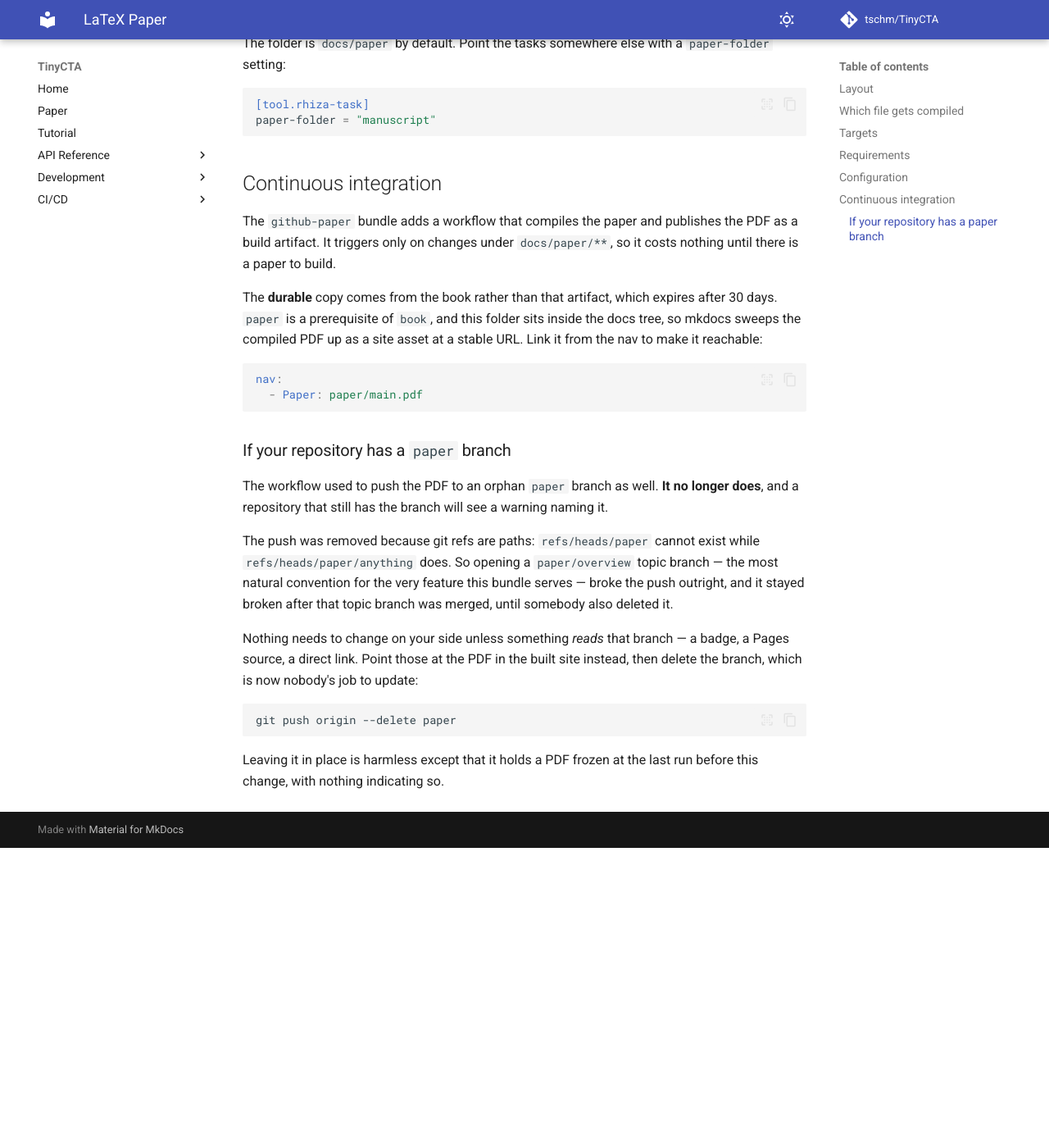
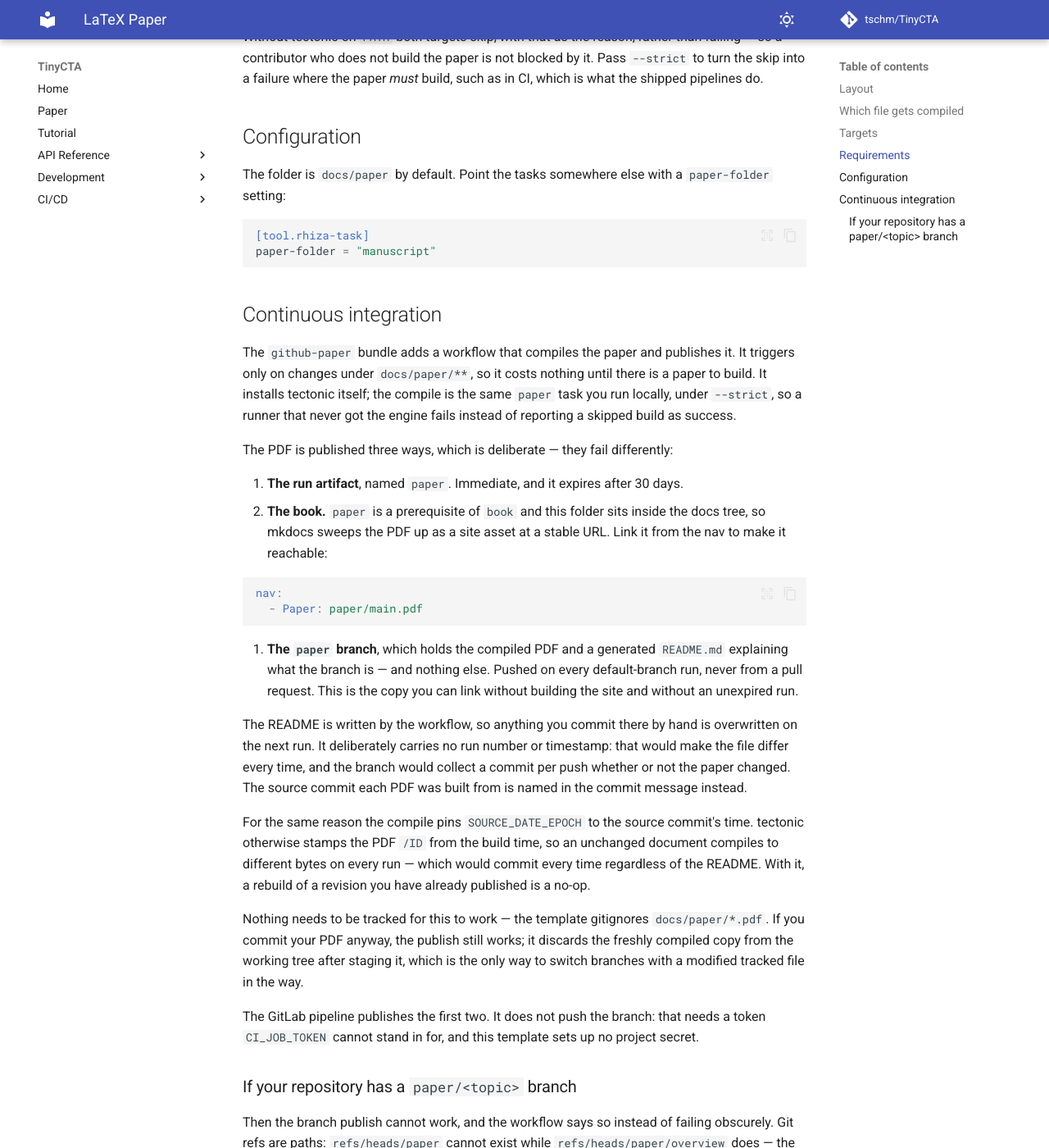
Before and after one commit to tschm/TinyCTA, an MkDocs documentation site: the page built from docs/paper/README.md, in a window 1280 px wide and 1400 px high, scrolled down 1449 px. Shown: the whole window at 82% size. Built offline with MkDocs 1.6.1 and Material for MkDocs 9.7.7, drawn with Linux system fonts in a browser that asks for light colours; comment, search, counter and statistics services are not loaded; before the commit the page ends 2483 px from its top, so only the background shows below that; some of the changed text lies outside the part shown.

Commit message:
chore: update rhiza to v1.6.0 (#912)
* chore: bump rhiza to v1.6.0

* chore: apply rhiza sync v1.6.0

````diff
--- a/docs/paper/README.md
+++ b/docs/paper/README.md
@@ -34,22 +33,30 @@
 
 | target | does |
 | --- | --- |
-| `make paper` | `latexmk -pdf -bibtex -interaction=nonstopmode` on the root document |
-| `make paper-clean` | `latexmk -C` — removes the PDF and every auxiliary file |
+| `make paper` | compiles the root document to a PDF beside its source |
+| `make paper-clean` | removes each document's PDF and auxiliary files |
 
-`latexmk` reruns pdflatex and bibtex until the cross-references and citations
-converge, so one invocation is enough however many passes the document needs. Both
-targets run with this folder as the working directory, so `\input` paths are relative
-to it and the auxiliary files land beside the source rather than at the repository
-root.
+The engine reruns the TeX pass and bibtex until the cross-references and citations
+converge, so one invocation is enough however many passes the document needs. `paper`
+runs with this folder as the working directory, so `\input` paths are relative to it
+and the output lands beside the source rather than at the repository root — which is
+what lets the book publish the PDF with no copy step.
+
+`paper-clean` is scoped by document stem: `paper.tex` authorises deleting `paper.pdf`
+and `paper.log`, while a `figures/diagram.pdf` you committed has no `.tex` beside it
+and survives.
 
 ## Requirements
 
-A LaTeX distribution providing `latexmk` — [MacTeX](https://www.tug.org/mactex/) on
-macOS, [TeX Live](https://www.tug.org/texlive/) elsewhere. Without it both targets
-skip with that as the reason rather than failing, so a contributor who does not build
-the paper is not blocked by it. Pass `--strict` to turn the skip into a failure where
-the paper *must* build, such as in CI.
+[tectonic](https://tectonic-typesetting.github.io/), a single binary that resolves
+the packages a document cites out of its own web bundle and caches them — so there is
+no TeX distribution to install and no package list to keep in step with your
+`\usepackage` lines. A cold cache needs the network; after that it does not.
+
+Without tectonic on `PATH` both targets skip, with that as the reason, rather than
+failing — so a contributor who does not build the paper is not blocked by it. Pass
+`--strict` to turn the skip into a failure where the paper *must* build, such as in
+CI, which is what the shipped pipelines do.
 
 ## Configuration
 
@@ -63,37 +70,59 @@
 
 ## Continuous integration
 
-The `github-paper` bundle adds a workflow that compiles the paper and publishes the
-PDF as a build artifact. It triggers only on changes under `docs/paper/**`, so it
-costs nothing until there is a paper to build.
+The `github-paper` bundle adds a workflow that compiles the paper and publishes it. It
+triggers only on changes under `docs/paper/**`, so it costs nothing until there is a
+paper to build. It installs tectonic itself; the compile is the same `paper` task you
+run locally, under `--strict`, so a runner that never got the engine fails instead of
+reporting a skipped build as success.
 
-The **durable** copy comes from the book rather than that artifact, which expires after
-30 days. `paper` is a prerequisite of `book`, and this folder sits inside the docs tree,
-so mkdocs sweeps the compiled PDF up as a site asset at a stable URL. Link it from the
-nav to make it reachable:
+The PDF is published three ways, which is deliberate — they fail differently:
 
-```yaml
-nav:
-  - Paper: paper/main.pdf
-```
+1. **The run artifact**, named `paper`. Immediate, and it expires after 30 days.
+2. **The book.** `paper` is a prerequisite of `book` and this folder sits inside the
+   docs tree, so mkdocs sweeps the PDF up as a site asset at a stable URL. Link it
+   from the nav to make it reachable:
 
-### If your repository has a `paper` branch
+   ```yaml
+   nav:
+     - Paper: paper/main.pdf
+   ```
 
-The workflow used to push the PDF to an orphan `paper` branch as well. **It no longer
-does**, and a repository that still has the branch will see a warning naming it.
+3. **The `paper` branch**, which holds the compiled PDF and a generated `README.md`
+   explaining what the branch is — and nothing else. Pushed on every default-branch run,
+   never from a pull request. This is the copy you can link without building the site and
+   without an unexpired run.
 
-The push was removed because git refs are paths: `refs/heads/paper` cannot exist while
-`refs/heads/paper/anything` does. So opening a `paper/overview` topic branch — the most
-natural convention for the very feature this bundle serves — broke the push outright, and
-it stayed broken after that topic branch was merged, until somebody also deleted it.
+   The README is written by the workflow, so anything you commit there by hand is
+   overwritten on the next run. It deliberately carries no run number or timestamp: that
+   would make the file differ every time, and the branch would collect a commit per push
+   whether or not the paper changed. The source commit each PDF was built from is named in
+   the commit message instead.
 
-Nothing needs to change on your side unless something *reads* that branch — a badge, a
-Pages source, a direct link. Point those at the PDF in the built site instead, then delete
-the branch, which is now nobody's job to update:
+   For the same reason the compile pins `SOURCE_DATE_EPOCH` to the source commit's time.
+   tectonic otherwise stamps the PDF `/ID` from the build time, so an unchanged document
+   compiles to different bytes on every run — which would commit every time regardless of
+   the README. With it, a rebuild of a revision you have already published is a no-op.
 
-```bash
-git push origin --delete paper
-```
+   Nothing needs to be tracked for this to work — the template gitignores
+   `docs/paper/*.pdf`. If you commit your PDF anyway, the publish still works; it discards
+   the freshly compiled copy from the working tree after staging it, which is the only way
+   to switch branches with a modified tracked file in the way.
 
-Leaving it in place is harmless except that it holds a PDF frozen at the last run before
-this change, with nothing indicating so.
+The GitLab pipeline publishes the first two. It does not push the branch: that needs a
+token `CI_JOB_TOKEN` cannot stand in for, and this template sets up no project secret.
+
+### If your repository has a `paper/<topic>` branch
+
+Then the branch publish cannot work, and the workflow says so instead of failing
+obscurely. Git refs are paths: `refs/heads/paper` cannot exist while
+`refs/heads/paper/overview` does — the most natural branch convention for the very
+feature this bundle serves. A preflight step lists the colliding ref and fails with it
+named; git's own error on that push names neither branch.
+
+Your options, in the order most repositories want them:
+
+1. Rename the topic branch — `paper/overview` → `paper-overview`.
+2. Leave it, and take the other two copies. The compile and the artifact upload run
+   before the preflight, so the PDF is still attached to the failed run and still
+   published by the book. Only the branch step is red.
````
Also changed, not shown: other parts of docs/paper/README.md (+1 -2 lines), cliff.toml (+13 -2 lines), 10 other files.
